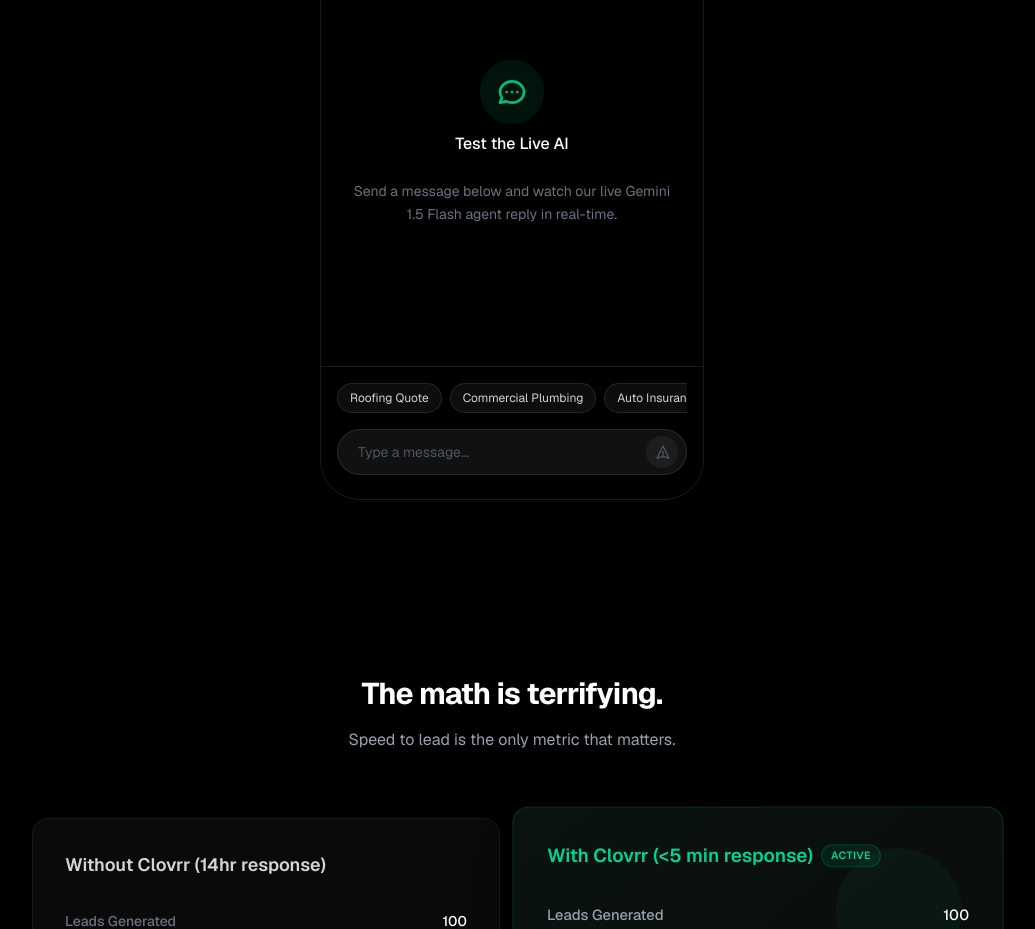
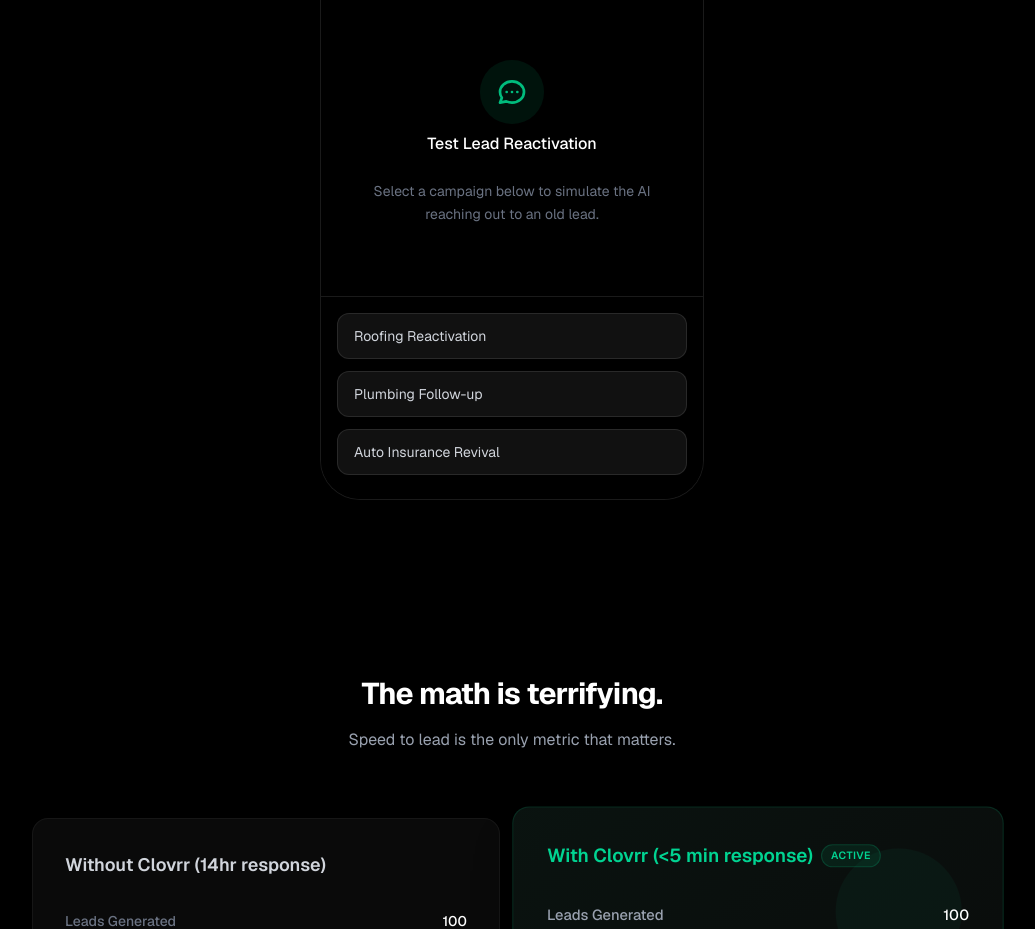
Before and after one commit to The-MathKing/Clovrr, a Next.js app: page / in a window 1280 px wide. Shown: the part 1000-1929 px from the top of the page, without its empty margins (128-1163 px from the left). Built offline with nearby package versions, Linux system fonts and the light colour scheme.

Commit message:
fix: chat UI flow to have AI reach out first and handle missing api key gracefully

```diff
--- a/src/app/api/demo/chat/route.ts
+++ b/src/app/api/demo/chat/route.ts
@@ -3,17 +3,21 @@ import { GoogleGenerativeAI } from '@google/generative-ai';
 
 export async function POST(req: Request) {
   try {
+    const { messages } = await req.json();
+
+    if (!messages || !Array.isArray(messages)) {
+      return NextResponse.json({ error: 'Messages array is required' }, { status: 400 });
+    }
+
     const apiKey = process.env.GEMINI_API_KEY;
     if (!apiKey) {
-      return NextResponse.json({ error: 'Missing GEMINI_API_KEY' }, { status: 500 });
+      // Graceful fallback for the landing page if the key is missing in Vercel
+      return NextResponse.json({
+        text: "I'd love to help! Please add your GEMINI_API_KEY to Vercel so I can think properly."
+      });
     }
 
     const genAI = new GoogleGenerativeAI(apiKey);
-    const { message } = await req.json();
-
-    if (!message) {
-      return NextResponse.json({ error: 'Message is required' }, { status: 400 });
-    }
 
     const systemPrompt = `You are Sarah, an expert AI Lead Concierge for Clovrr Software. Your goal is to answer basic questions and encourage the prospect to book a demo.
 CORE RULES:
@@ -26,8 +30,16 @@ CORE RULES:
       systemInstruction: systemPrompt
     });
 
+    // Convert standard {role, content} to Gemini's {role, parts: [{text}]} format
+    // Note: Gemini uses 'user' and 'model' for roles.
+    const history = messages.map((msg: any) => ({
+      role: msg.role === 'assistant' ? 'model' : 'user',
+      parts: [{ text: msg.content }]
+    }));
+
+    // We pass all messages to the model. The last message is the one to respond to.
     const result = await model.generateContent({
-      contents: [{ role: 'user', parts: [{ text: message }] }]
+      contents: history
     });
 
     return NextResponse.json({ text: result.response.text().trim() });
--- a/src/components/SimulatorWidget.tsx
+++ b/src/components/SimulatorWidget.tsx
@@ -8,17 +8,16 @@ type Message = {
   content: string;
 };
 
-const PROMPTS = [
-  { label: 'Roofing Quote', text: 'I need a quote for a new roof on my house.' },
-  { label: 'Commercial Plumbing', text: 'Do you guys handle commercial plumbing jobs?' },
-  { label: 'Auto Insurance', text: 'How much does your full coverage auto insurance cost?' }
+const CAMPAIGNS = [
+  { label: 'Roofing Reactivation', text: "Hey John, this is Sarah from Clovrr Roofing. We spoke a few months ago about your roof. Are you still looking to get a quote?" },
+  { label: 'Plumbing Follow-up', text: "Hi Mike, Sarah here with Clovrr Plumbing. You requested a commercial quote back in Jan, are you still looking to get that done?" },
+  { label: 'Auto Insurance Revival', text: "Hey Sarah! Sarah with Clovrr Insurance here. I was reviewing your old file and we can probably lower your auto rate. Want me to run some numbers?" }
 ];
 
 export default function SimulatorWidget() {
   const [messages, setMessages] = useState<Message[]>([]);
   const [isTyping, setIsTyping] = useState(false);
   const [timer, setTimer] = useState<number | null>(null);
-  const [hasResponded, setHasResponded] = useState(false);
   const [customInput, setCustomInput] = useState('');
   const scrollRef = useRef<HTMLDivElement>(null);
   const timerIntervalRef = useRef<NodeJS.Timeout | null>(null);
@@ -30,9 +29,9 @@ export default function SimulatorWidget() {
     }
   }, [messages, isTyping]);
 
-  // Timer logic
+  // Timer logic for API latency
   useEffect(() => {
-    if (isTyping && !hasResponded) {
+    if (isTyping) {
       timerIntervalRef.current = setInterval(() => {
         setTimer((prev) => (prev === null ? 0 : prev + 0.1));
       }, 100);
@@ -42,12 +41,17 @@ export default function SimulatorWidget() {
     return () => {
       if (timerIntervalRef.current) clearInterval(timerIntervalRef.current);
     };
-  }, [isTyping, hasResponded]);
+  }, [isTyping]);
+
+  const startCampaign = (initialText: string) => {
+    setMessages([{ id: Date.now().toString(), role: 'assistant', content: initialText }]);
+  };
 
   const handleSend = async (text: string) => {
-    if (!text.trim() || isTyping || hasResponded) return;
+    if (!text.trim() || isTyping) return;
 
-    setMessages([{ id: Date.now().toString(), role: 'user', content: text }]);
+    const newMessages: Message[] = [...messages, { id: Date.now().toString(), role: 'user', content: text }];
+    setMessages(newMessages);
     setIsTyping(true);
     setTimer(0);
     setCustomInput('');
@@ -56,7 +60,7 @@ export default function SimulatorWidget() {
       const res = await fetch('/api/demo/chat', {
         method: 'POST',
         headers: { 'Content-Type': 'application/json' },
-        body: JSON.stringify({ message: text })
+        body: JSON.stringify({ messages: newMessages })
       });
 
       if (!res.ok) throw new Error('API Error');
@@ -74,7 +78,6 @@ export default function SimulatorWidget() {
       ]);
     } finally {
       setIsTyping(false);
-      setHasResponded(true);
     }
   };
 
@@ -82,7 +85,6 @@ export default function SimulatorWidget() {
     setMessages([]);
     setIsTyping(false);
     setTimer(null);
-    setHasResponded(false);
     setCustomInput('');
   };
 
@@ -102,8 +104,8 @@ export default function SimulatorWidget() {
             <div className="w-16 h-16 bg-emerald-500/10 rounded-full flex items-center justify-center mb-2">
               <svg className="w-8 h-8 text-emerald-500" fill="none" stroke="currentColor" viewBox="0 0 24 24"><path strokeLinecap="round" strokeLinejoin="round" strokeWidth={2} d="M8 12h.01M12 12h.01M16 12h.01M21 12c0 4.418-4.03 8-9 8a9.863 9.863 0 01-4.255-.949L3 20l1.395-3.72C3.512 15.042 3 13.574 3 12c0-4.418 4.03-8 9-8s9 3.582 9 8z" /></svg>
             </div>
-            <h3 className="text-white font-medium">Test the Live AI</h3>
-            <p className="text-sm text-gray-500 leading-relaxed">Send a message below and watch our live Gemini 1.5 Flash agent reply in real-time.</p>
+            <h3 className="text-white font-medium">Test Lead Reactivation</h3>
+            <p className="text-sm text-gray-500 leading-relaxed">Select a campaign below to simulate the AI reaching out to an old lead.</p>
           </div>
         ) : (
           messages.map((msg) => (
@@ -130,9 +132,9 @@ export default function SimulatorWidget() {
       <div className="absolute bottom-0 left-0 w-full bg-black/90 backdrop-blur-md pt-4 pb-6 px-4 border-t border-white/10">
 
         {/* Timer UI */}
-        {(timer !== null || hasResponded) && (
+        {(timer !== null) && (
           <div className="flex justify-center mb-3">
-             <div className={`inline-flex items-center gap-2 px-3 py-1.5 rounded-full text-xs font-mono border transition-colors ${hasResponded ? 'bg-emerald-500/10 border-emerald-500/30 text-emerald-400 shadow-[0_0_15px_rgba(16,185,129,0.2)]' : 'bg-white/5 border-white/10 text-gray-400'}`}>
+             <div className={`inline-flex items-center gap-2 px-3 py-1.5 rounded-full text-xs font-mono border transition-colors ${!isTyping ? 'bg-emerald-500/10 border-emerald-500/30 text-emerald-400 shadow-[0_0_15px_rgba(16,185,129,0.2)]' : 'bg-white/5 border-white/10 text-gray-400'}`}>
               <svg className="w-3.5 h-3.5" fill="none" stroke="currentColor" viewBox="0 0 24 24"><path strokeLinecap="round" strokeLinejoin="round" strokeWidth={2} d="M12 8v4l3 3m6-3a9 9 0 11-18 0 9 9 0 0118 0z" /></svg>
               <span>API Response: {timer?.toFixed(1)}s</span>
             </div>
@@ -140,19 +142,21 @@ export default function SimulatorWidget() {
         )}
 
         {/* Input Area */}
-        {!hasResponded && !isTyping ? (
-          <div className="space-y-3">
-            <div className="flex gap-2 overflow-x-auto pb-1 scrollbar-hide snap-x">
-              {PROMPTS.map((prompt, i) => (
+        {messages.length === 0 ? (
+          <div className="space-y-3 flex flex-col items-center">
+            {CAMPAIGNS.map((campaign, i) => (
               <button
                 key={i}
-                  onClick={() => handleSend(prompt.text)}
-                  className="snap-start shrink-0 whitespace-nowrap px-3 py-1.5 bg-white/5 hover:bg-white/10 border border-white/10 rounded-full text-xs text-gray-300 transition-colors"
+                onClick={() => startCampaign(campaign.text)}
+                className="w-full text-left px-4 py-3 bg-[#111] hover:bg-[#1a1a1a] border border-white/10 rounded-xl text-sm text-gray-300 transition-colors flex justify-between items-center group"
               >
-                  {prompt.label}
+                <span>{campaign.label}</span>
+                <svg className="w-4 h-4 text-emerald-500 opacity-0 group-hover:opacity-100 transition-opacity" fill="none" stroke="currentColor" viewBox="0 0 24 24"><path strokeLinecap="round" strokeLinejoin="round" strokeWidth={2} d="M12 19l9 2-9-18-9 18 9-2zm0 0v-8" /></svg>
               </button>
             ))}
           </div>
+        ) : (
+          <div className="space-y-3">
             <form
               onSubmit={(e) => { e.preventDefault(); handleSend(customInput); }}
               className="flex items-center gap-2 bg-[#111] border border-white/10 rounded-full px-2 py-1 focus-within:border-emerald-500/50 transition-colors"
@@ -161,7 +165,7 @@ export default function SimulatorWidget() {
                 type="text"
                 value={customInput}
                 onChange={(e) => setCustomInput(e.target.value)}
-                placeholder="Type a message..."
+                placeholder="Type your reply..."
                 className="flex-1 bg-transparent border-none text-sm text-white px-3 py-2 focus:outline-none focus:ring-0 placeholder-gray-600"
               />
               <button
@@ -172,17 +176,16 @@ export default function SimulatorWidget() {
                 <svg className="w-4 h-4 ml-0.5" fill="none" stroke="currentColor" viewBox="0 0 24 24"><path strokeLinecap="round" strokeLinejoin="round" strokeWidth={2} d="M12 19l9 2-9-18-9 18 9-2zm0 0v-8" /></svg>
               </button>
             </form>
-          </div>
-        ) : hasResponded ? (
             <div className="flex justify-center mt-2">
               <button
                 onClick={resetSimulator}
-              className="text-sm text-gray-400 hover:text-white underline underline-offset-4 transition-colors"
+                className="text-sm text-gray-500 hover:text-white underline underline-offset-4 transition-colors"
               >
-              Reset Simulation
+                Reset
               </button>
             </div>
-        ) : null}
+          </div>
+        )}
 
       </div>
     </div>
```
Lines whose indentation alone changed are shown as unchanged.
